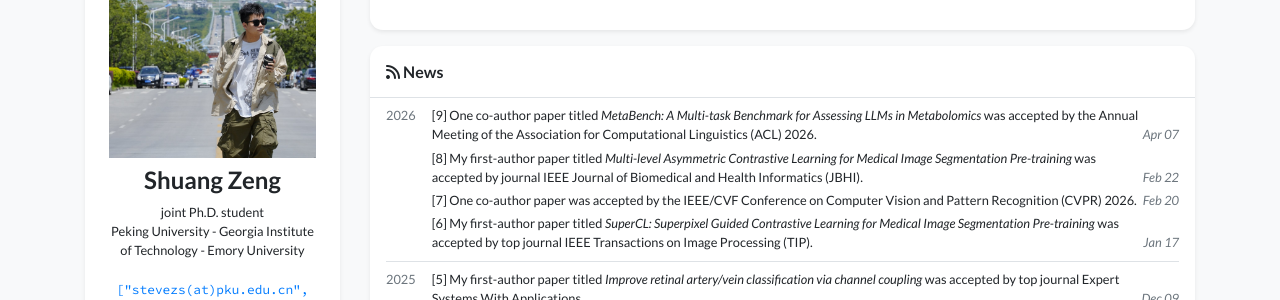
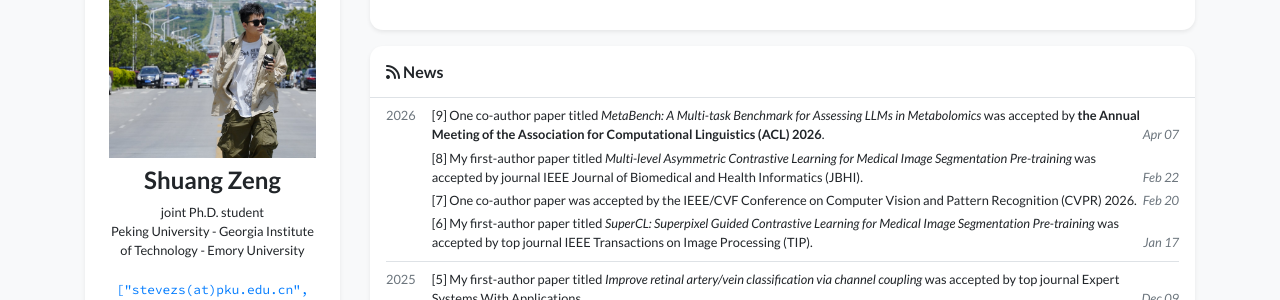
Before and after one commit to stevezs315/stevezs315.github.io, a Jekyll site: the page built from index.html, in a window 1280 px wide and 900 px high, scrolled down 854 px. Shown: the part 153-453 px from the top of the window. Built offline with Jekyll 4.4.1, drawn with Linux system fonts in a browser that asks for light colours; nearby versions of some CDN libraries; a style sheet for code colours, icons or effects is not loaded.

Commit message:
Update news.yml

```diff
--- a/_data/news.yml
+++ b/_data/news.yml
@@ -1,6 +1,6 @@
 - date: "2026-04-07"
   index: 9
-  content: "One co-author paper titled <i>MetaBench: A Multi-task Benchmark for Assessing LLMs in Metabolomics</i> was accepted by the Annual Meeting of the Association for Computational Linguistics (ACL) 2026."
+  content: "One co-author paper titled <i>MetaBench: A Multi-task Benchmark for Assessing LLMs in Metabolomics</i> was accepted by <strong>the Annual Meeting of the Association for Computational Linguistics (ACL) 2026</strong>."
 
 - date: "2026-02-22"
   index: 8
```
